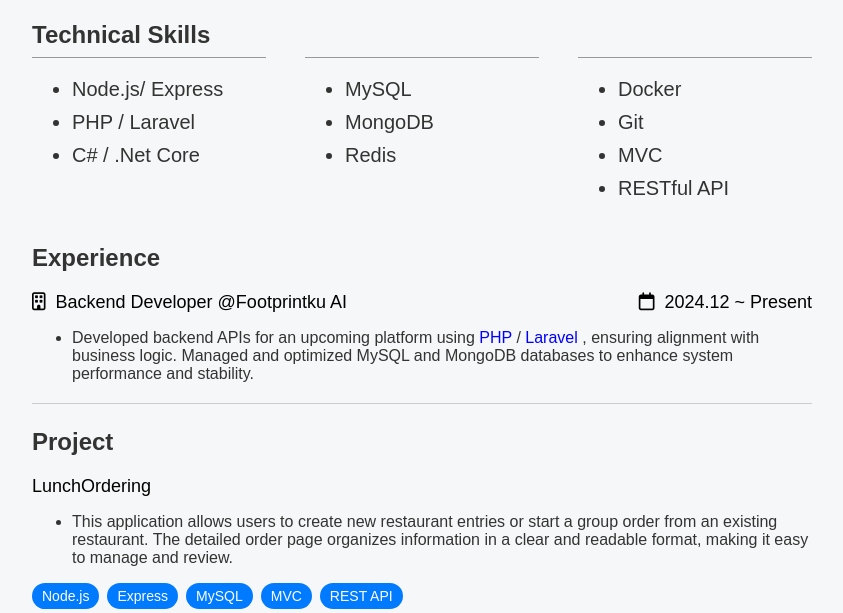
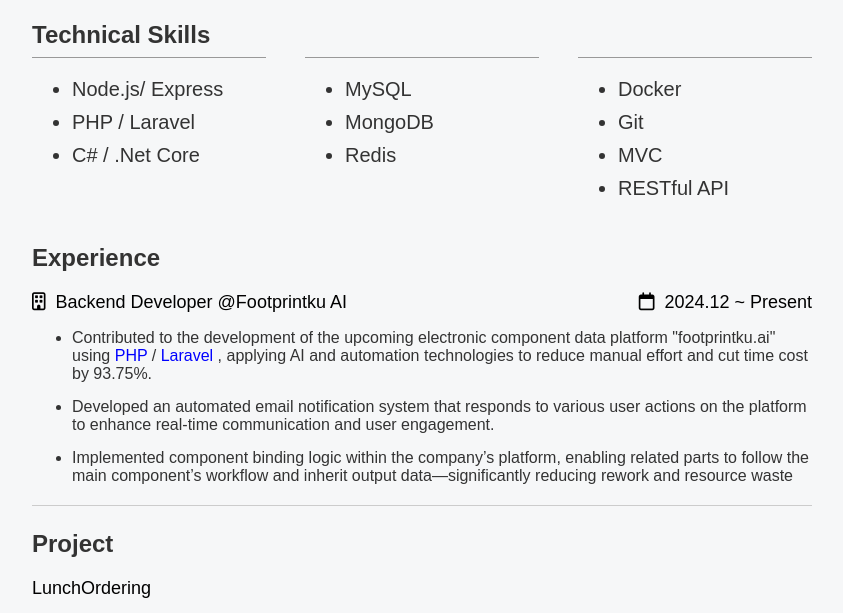
Before and after one commit to Yuii24/my_resume_backup, a plain HTML site: page index.html in a window 1280 px wide. Shown: the part 187-800 px from the top of the page, without its empty margins (218-1061 px from the left). Drawn offline with Linux system fonts and the light colour scheme.

Commit message:
Revise new resume

```diff
--- a/index.html
+++ b/index.html
@@ -134,13 +134,21 @@
           <span class="duration"><i class="fa-regular fa-calendar"></i>2024.12 ~ Present</span>
         </div>
         <ul>
-          <li>
-            Developed backend APIs for an upcoming platform using
+          <li class="fpk-exp">
+            Contributed to the development of the upcoming electronic component data platform "footprintku.ai" using
             <a href="https://www.php.net/" target="_blank" rel="noopener noreferrer" class="skill-link">PHP</a>
             /
             <a href="https://laravel.com/" target="_blank" rel="noopener noreferrer" class="skill-link">Laravel</a>
-            , ensuring alignment with business logic.
-            Managed and optimized MySQL and MongoDB databases to enhance system performance and stability.
+            , applying AI and automation technologies to reduce manual effort and cut time cost by 93.75%.
+          </li>
+          <li class="fpk-exp">
+            Developed an automated email notification system that responds to various user actions on the platform to
+            enhance
+            real-time communication and user engagement.
+          </li>
+          <li class="fpk-exp">
+            Implemented component binding logic within the company’s platform, enabling related parts to follow the main
+            component’s workflow and inherit output data—significantly reducing rework and resource waste
           </li>
         </ul>
         <hr>
@@ -181,7 +189,6 @@
           <span class="tag">Express</span>
           <span class="tag">MySQL</span>
           <span class="tag">MVC</span>
-          <span class="tag">REST API</span>
         </div>
         <hr>
       </div>
--- a/styles.css
+++ b/styles.css
@@ -331,3 +331,7 @@ hr {
 .pdf-icon {
   text-align: end;
 }
+
+.fpk-exp {
+  margin-bottom: 15px;
+}
```
